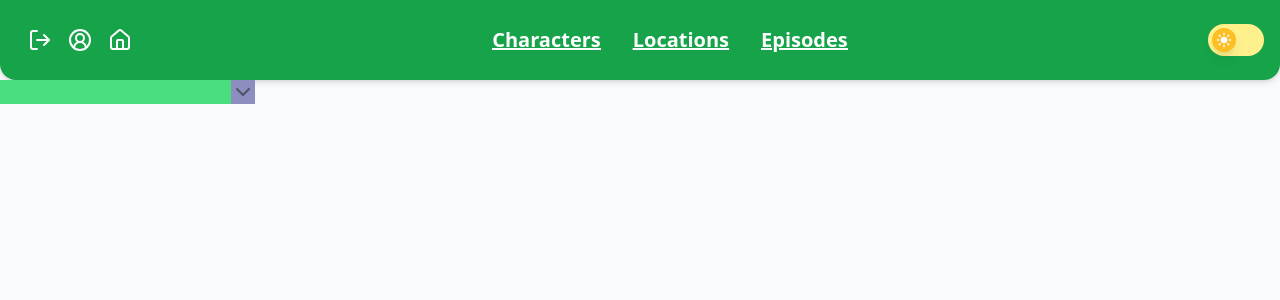
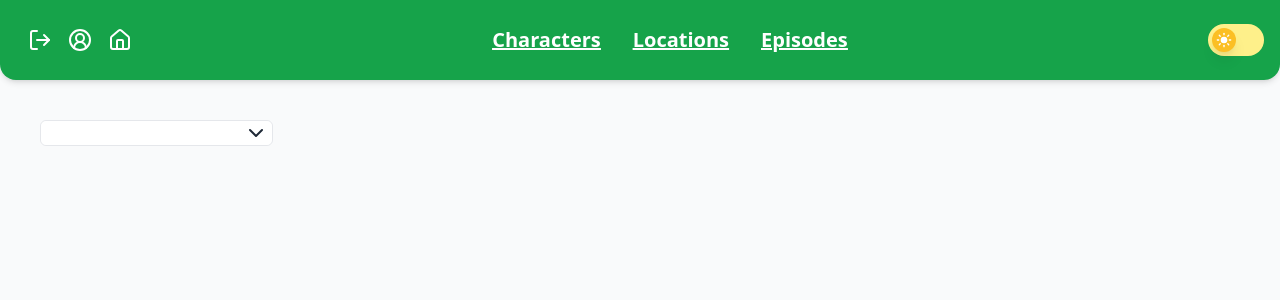
Before and after one commit to gustaaragao/rick-and-morty-app, a Vue app: page /test in a window 1280 px wide. Shown: the top 300 px of the page. Built offline with nearby package versions, Linux system fonts and the light colour scheme; sample sign-in values are in the browser's storage.

Commit message:
feat: criacao do select input

```diff
--- a/src/components/inputs/SelectInput.vue
+++ b/src/components/inputs/SelectInput.vue
@@ -1,35 +1,49 @@
 <template>
-  <div class="w-fit">
+  <div class="relative w-fit text-gray-800 bg-white border border-gray-200 rounded-md">
     <!-- begin: Select Input -->
-    <div class="flex w-fit bg-purple-300">
+    <div
+      class="flex w-fit"
+      @click="handleChevronButton()"
+    >
       <input
         disabled
-        v-model="props.modelValue"
-        class="text-center bg-green-400"
+        v-model="localValue"
+        class="text-center bg-white rounded-md"
       >
+      <div class="absolute right-1 rounded-md">
         <i
           v-if="visibleOptions"
           class="cursor-pointer"
-        @click="showOptions()"
         >
           <ChevronUp />
         </i>
         <i
           v-else
           class="cursor-pointer"
-        @click="showOptions()"
         >
           <ChevronDown />
         </i>
       </div>
+    </div>
     <!-- end: Select Input -->
     <!-- begin: Options -->
     <div
-      class="flex flex-col text-center bg-red-400"
+      class="flex flex-col text-center"
       v-show="visibleOptions"
     >
-      <label v-for="(option) in props.options">
-        <input type="radio" name="aa" id="aaa" :value="option" class="hidden">
+      <label
+        v-for="(option, index) in props.options"
+        :id="index"
+        class="cursor-pointer odd:bg-gray-100 even:bg-white last:rounded-b-md"
+      >
+        <input
+          type="radio"
+          :id="index"
+          :name="props.inputName"
+          :value="option"
+          class="hidden"
+          @input="(event) => handleInput(event)"
+        >
         {{ option }}
       </label>
     </div>
@@ -40,6 +54,7 @@
 <script setup>
 import { ChevronDown, ChevronUp } from 'lucide-vue-next';
 import { ref } from 'vue';
+import { capitalizeFirstLetter } from '@/utils/strings';
 
 const props = defineProps({
   modelValue: {
@@ -50,18 +65,42 @@ const props = defineProps({
     type: Array,
     required: true
   },
-  optionName: {
-    type: Array,
-    default: []
+  inputName: {
+    type: String,
+    default: 'select-input'
   }
 })
+
+const emit = defineEmits(['update:model-value']);
 
 const localValue = ref(props.modelValue);
 
 const visibleOptions = ref(false);
 
 const showOptions = () => {
-  visibleOptions.value = !visibleOptions.value
+  visibleOptions.value = true;
+}
+
+const hideOptions = () => {
+  visibleOptions.value = false;
+}
+
+const handleChevronButton = () => {
+  if (visibleOptions.value === true) {
+    hideOptions();
+  } else {
+    showOptions();
+  }
+}
+
+const handleInput = (event) => {
+  const value = event.target.value;
+
+  localValue.value = capitalizeFirstLetter(value);
+
+  emit('update:model-value', value);
+
+  hideOptions();
 }
 
 </script>
--- a/src/utils/strings.js
+++ b/src/utils/strings.js
@@ -1,3 +1,3 @@
 export const capitalizeFirstLetter = (str) => {
-  return str.charAt(0).toUpperCase() + str.slice(1)
+  return str?.charAt(0)?.toUpperCase() + str?.slice(1)
 }
--- a/src/views/TestView.vue
+++ b/src/views/TestView.vue
@@ -1,9 +1,11 @@
 <template>
-  <SelectInput
-    :options="options"
-  >
+  <div class="p-10">
+    <SelectInput
+      :options="options"
+    >
+    </SelectInput>
+  </div>
 
-  </SelectInput>
 </template>
 
 
@@ -11,6 +13,6 @@
 import SelectInput from '@/components/inputs/SelectInput.vue';
 import { ref } from 'vue';
 
-const options = ref(['gustavo', 'henrique'])
+const options = ref(['1', '2'])
 
 </script>
```
Lines whose indentation alone changed are shown as unchanged.
